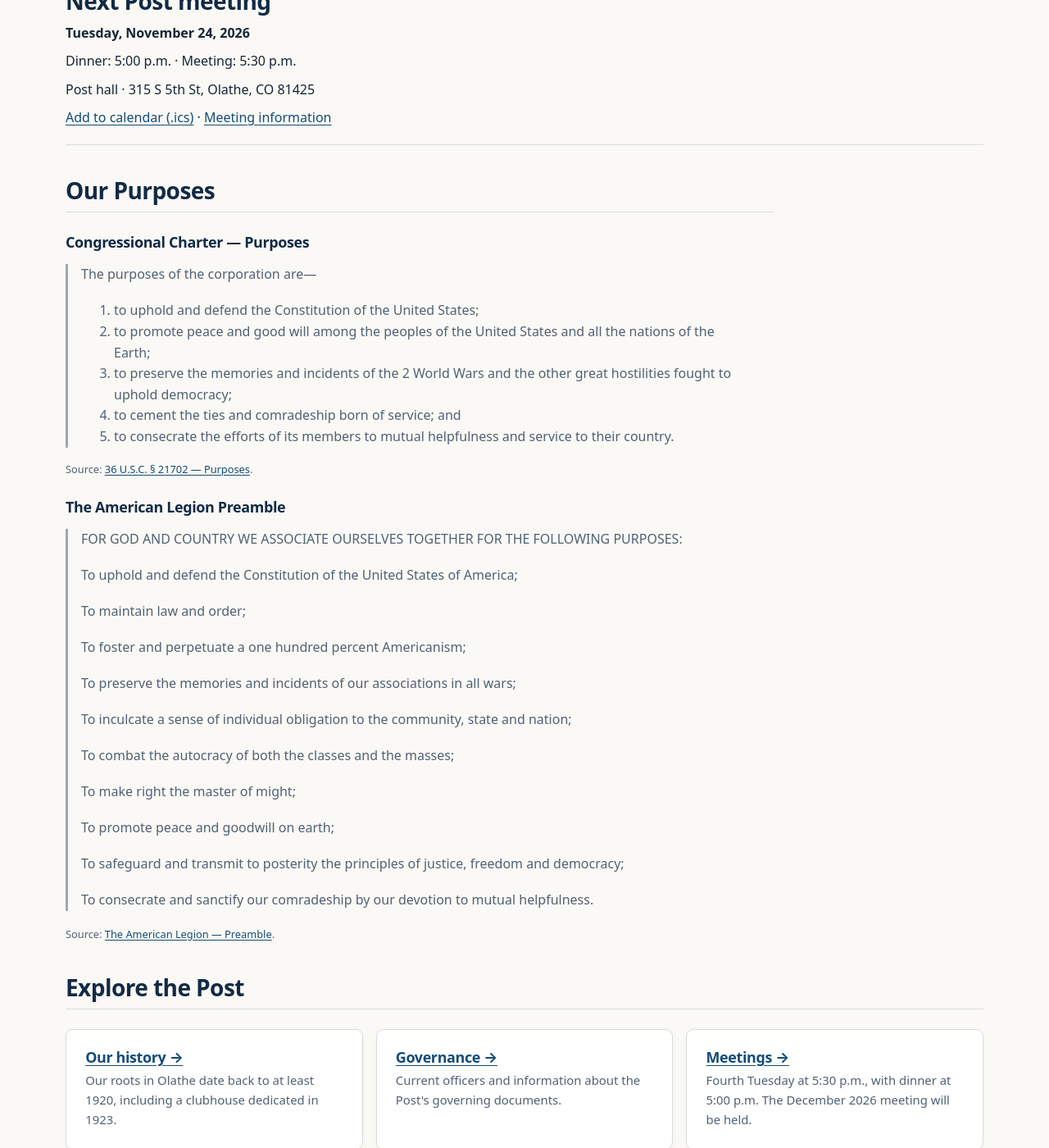
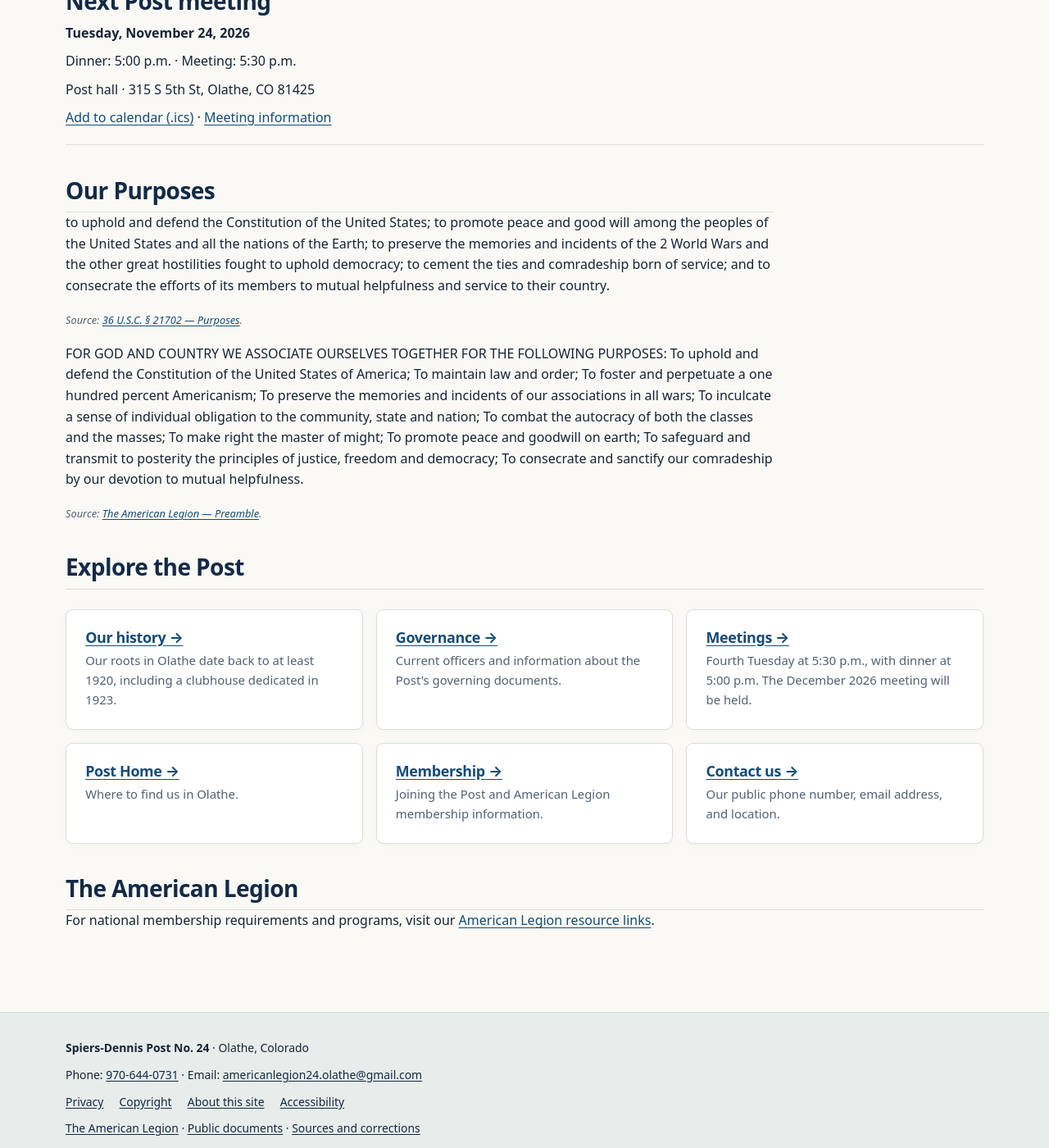
Before and after one commit to SPIERS-DENNIS-POST/spiers-dennis-post.github.io, a Jekyll site: the page built from index.md, in a window 1280 px wide and 1400 px high, scrolled down 618 px. Shown: the whole window at 82% size. Built offline with Jekyll 4.4.1, drawn with Linux system fonts in a browser that asks for light colours.

Commit message:
Streamline homepage purposes into two continuous mission statements

```diff
--- a/index.md
+++ b/index.md
@@ -14,33 +14,10 @@
 {% include next-meeting.html %}
 <section class="prose" aria-labelledby="our-purposes">
 <div class="section-head"><h2 id="our-purposes">Our Purposes</h2></div>
-<h3>Congressional Charter — Purposes</h3>
-<blockquote cite="https://www.govinfo.gov/content/pkg/PLAW-105publ225/html/PLAW-105publ225.htm">
-<p>The purposes of the corporation are—</p>
-<ol>
-<li>to uphold and defend the Constitution of the United States;</li>
-<li>to promote peace and good will among the peoples of the United States and all the nations of the Earth;</li>
-<li>to preserve the memories and incidents of the 2 World Wars and the other great hostilities fought to uphold democracy;</li>
-<li>to cement the ties and comradeship born of service; and</li>
-<li>to consecrate the efforts of its members to mutual helpfulness and service to their country.</li>
-</ol>
-</blockquote>
-<p class="verified">Source: <a href="https://www.govinfo.gov/content/pkg/PLAW-105publ225/html/PLAW-105publ225.htm">36 U.S.C. § 21702 — Purposes</a>.</p>
-<h3>The American Legion Preamble</h3>
-<blockquote cite="https://www.legion.org/about/organization/preamble">
-<p>FOR GOD AND COUNTRY WE ASSOCIATE OURSELVES TOGETHER FOR THE FOLLOWING PURPOSES:</p>
-<p>To uphold and defend the Constitution of the United States of America;</p>
-<p>To maintain law and order;</p>
-<p>To foster and perpetuate a one hundred percent Americanism;</p>
-<p>To preserve the memories and incidents of our associations in all wars;</p>
-<p>To inculcate a sense of individual obligation to the community, state and nation;</p>
-<p>To combat the autocracy of both the classes and the masses;</p>
-<p>To make right the master of might;</p>
-<p>To promote peace and goodwill on earth;</p>
-<p>To safeguard and transmit to posterity the principles of justice, freedom and democracy;</p>
-<p>To consecrate and sanctify our comradeship by our devotion to mutual helpfulness.</p>
-</blockquote>
-<p class="verified">Source: <a href="https://www.legion.org/about/organization/preamble">The American Legion — Preamble</a>.</p>
+<p>to uphold and defend the Constitution of the United States; to promote peace and good will among the peoples of the United States and all the nations of the Earth; to preserve the memories and incidents of the 2 World Wars and the other great hostilities fought to uphold democracy; to cement the ties and comradeship born of service; and to consecrate the efforts of its members to mutual helpfulness and service to their country.</p>
+<p class="verified"><em>Source: <a href="https://www.govinfo.gov/content/pkg/PLAW-105publ225/html/PLAW-105publ225.htm">36 U.S.C. § 21702 — Purposes</a>.</em></p>
+<p>FOR GOD AND COUNTRY WE ASSOCIATE OURSELVES TOGETHER FOR THE FOLLOWING PURPOSES: To uphold and defend the Constitution of the United States of America; To maintain law and order; To foster and perpetuate a one hundred percent Americanism; To preserve the memories and incidents of our associations in all wars; To inculcate a sense of individual obligation to the community, state and nation; To combat the autocracy of both the classes and the masses; To make right the master of might; To promote peace and goodwill on earth; To safeguard and transmit to posterity the principles of justice, freedom and democracy; To consecrate and sanctify our comradeship by our devotion to mutual helpfulness.</p>
+<p class="verified"><em>Source: <a href="https://www.legion.org/about/organization/preamble">The American Legion — Preamble</a>.</em></p>
 </section>
 <section aria-labelledby="post-information">
 <div class="section-head"><h2 id="post-information">Explore the Post</h2></div>
```
